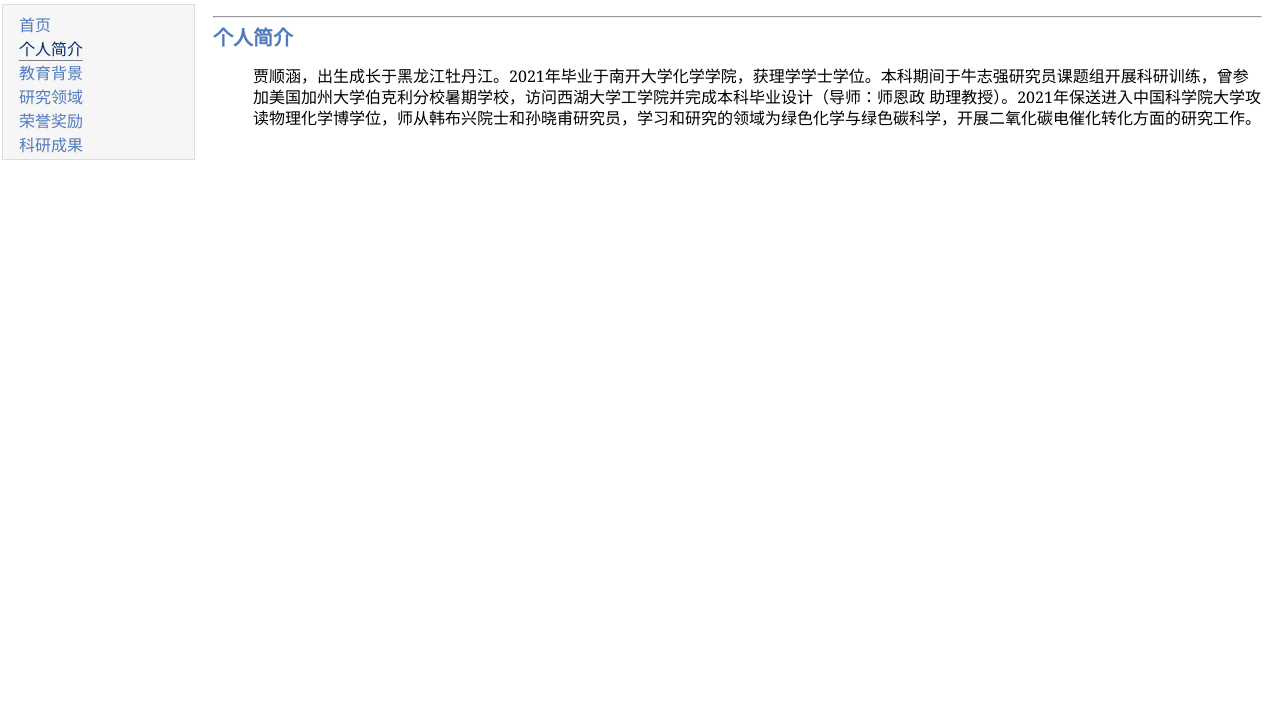
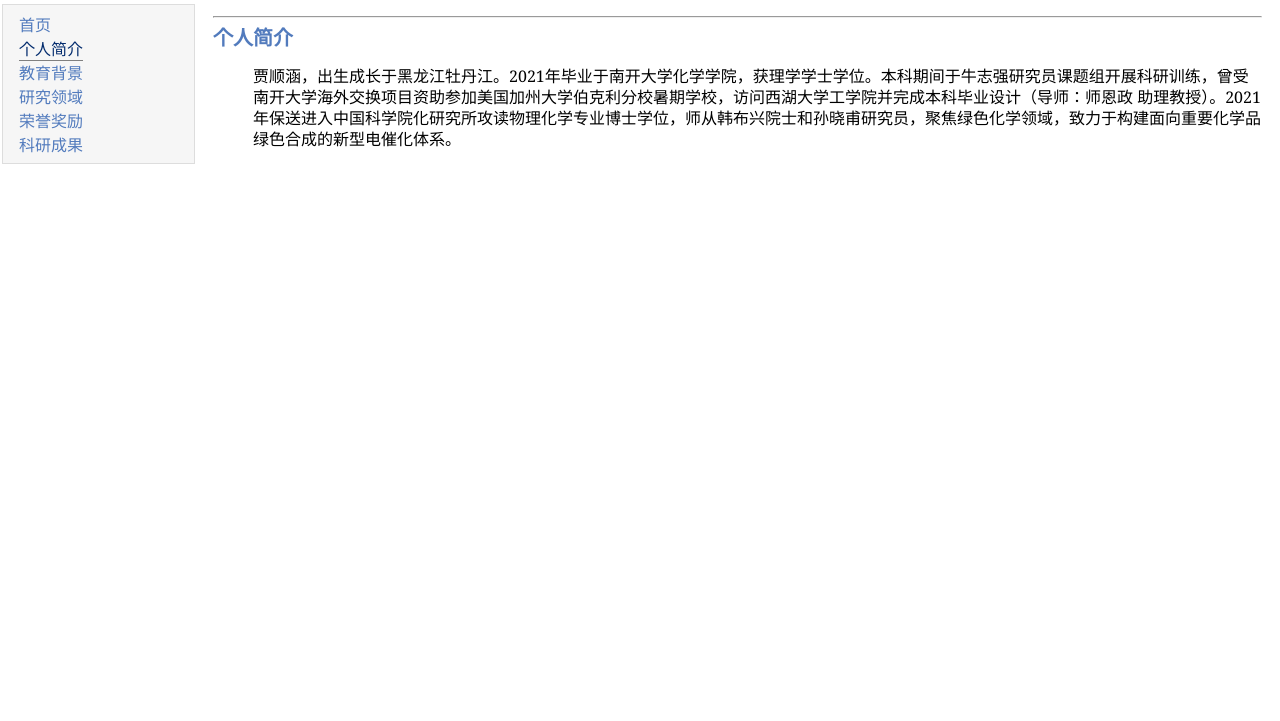
Before and after one commit to shunhanjia/shunhanjia.github.io, a plain HTML site: page 2_biography.html in a window 1280 px wide. Shown: the part 79-800 px from the top of the page. Drawn offline with Linux system fonts and the light colour scheme.

Commit message:
Update 2_biography.html

```diff
--- a/2_biography.html
+++ b/2_biography.html
@@ -27,7 +27,8 @@
 
 <ul>
 
-<p>贾顺涵，出生成长于黑龙江牡丹江。2021年毕业于南开大学化学学院，获理学学士学位。本科期间于牛志强研究员课题组开展科研训练，曾参加美国加州大学伯克利分校暑期学校，访问西湖大学工学院并完成本科毕业设计（导师：师恩政 助理教授）。2021年保送进入中国科学院大学攻读物理化学博学位，师从韩布兴院士和孙晓甫研究员，学习和研究的领域为绿色化学与绿色碳科学，开展二氧化碳电催化转化方面的研究工作。
+<p>
+贾顺涵，出生成长于黑龙江牡丹江。2021年毕业于南开大学化学学院，获理学学士学位。本科期间于牛志强研究员课题组开展科研训练，曾受南开大学海外交换项目资助参加美国加州大学伯克利分校暑期学校，访问西湖大学工学院并完成本科毕业设计（导师：师恩政 助理教授）。2021年保送进入中国科学院化研究所攻读物理化学专业博士学位，师从韩布兴院士和孙晓甫研究员，聚焦绿色化学领域，致力于构建面向重要化学品绿色合成的新型电催化体系。
 </p>
 
 </ul>
```
